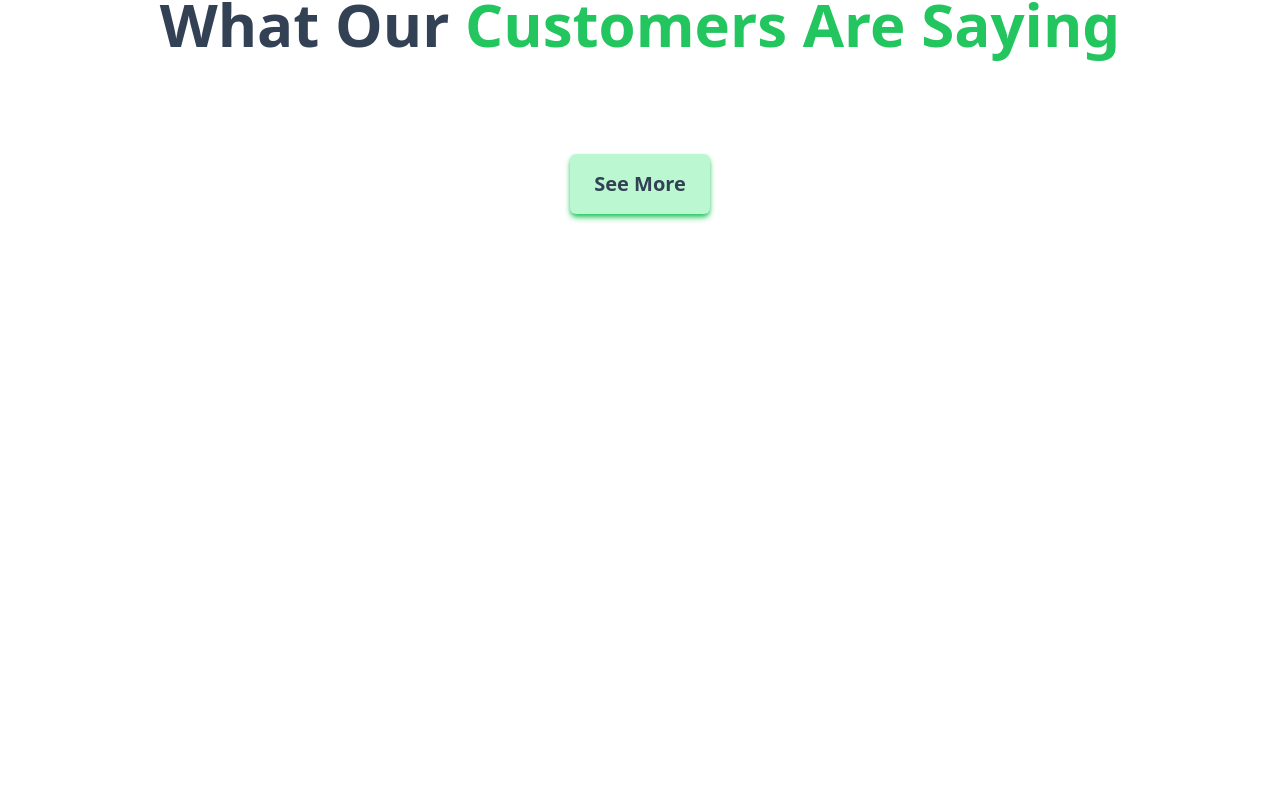
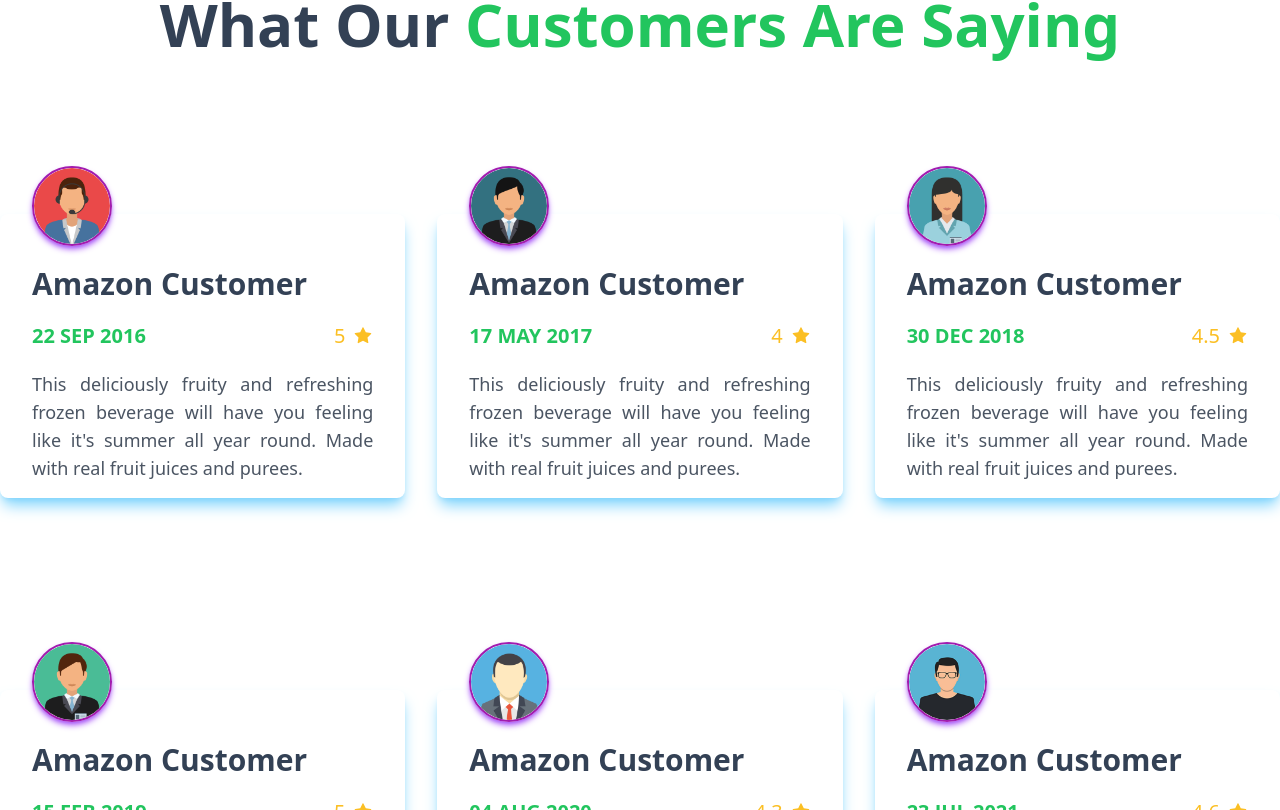
Before and after one commit to SEC-MASUM/tin-agro-farm, a React (Create React App) app: page / in a window 1280 px wide. Shown: the part 590-1400 px from the top of the page. Before the commit the page ends 916 px from the top, so only its background shows below. Built offline with nearby package versions, Linux system fonts and the light colour scheme.

Commit message:
used custom hook in Reviews and Home components, and used useNavigate hook in Home component review section

```diff
--- a/src/components/Home/Home.js
+++ b/src/components/Home/Home.js
@@ -1,7 +1,14 @@
-import React from "react";
+import React, { useState } from "react";
+import { useNavigate } from "react-router-dom";
 import figImage from "../../Assets/images/fig-2.jpg";
+import useReviews from "../../hooks/useReviews";
+import Review from "../Review/Review";
 
 const Home = () => {
+  let navigate = useNavigate();
+  const [reviews, setReviews] = useReviews();
+  // const [count, setCount] = useState(0);
+
   return (
     <div className="max-w-7xl mx-auto my-10">
       <div className="grid grid-cols-3 gap-4  mx-5 ">
@@ -30,17 +37,22 @@ const Home = () => {
           />
         </div>
       </div>
+
       {/* Review Section i Home page */}
       <div className="my-28">
         <h1 className="font-bold text-6xl text-slate-700 mb-20">
           What Our <span className="text-green-500"> Customers Are Saying</span>
         </h1>
-        {
-          // for(let i =0; i<3; i++){
+        <div className="grid grid-cols-3 gap-8">
+          {reviews.map((review) => (
+            <Review key={review.id} review={review}></Review>
+          ))}
+        </div>
 
-          // }
-        }
-        <button className="bg-green-200 rounded-md px-6 py-4 mt-5 font-semibold text-xl text-slate-700 shadow-md shadow-green-500">
+        <button
+          onClick={() => navigate("/reviews")}
+          className="bg-green-200 rounded-md px-6 py-4 mt-5 font-semibold text-xl text-slate-700 shadow-md shadow-green-500"
+        >
           See More
         </button>
       </div>
--- a/src/components/Review/Review.js
+++ b/src/components/Review/Review.js
@@ -5,30 +5,30 @@ const Review = ({ review }) => {
   const { author, posted_date, image, rating, text } = review;
   return (
     <div>
-      <div class="max-w-md py-4 px-8 bg-white shadow-lg shadow-sky-300 rounded-lg my-20">
-        <div class="flex justify-center md:justify-start -mt-16">
+      <div className="max-w-md py-4 px-8 bg-white shadow-lg shadow-sky-300 rounded-lg my-20">
+        <div className="flex justify-center md:justify-start -mt-16">
           <img
-            class="w-20 h-20 object-cover rounded-full border-2 border-fuchsia-700 shadow-md shadow-purple-500"
+            className="w-20 h-20 object-cover rounded-full border-2 border-fuchsia-700 shadow-md shadow-purple-500"
             src={image}
             alt="profile"
           />
         </div>
         <div>
-          <h2 class="text-slate-700 text-3xl font-bold text-left mt-5">
+          <h2 className="text-slate-700 text-3xl font-bold text-left mt-5">
             {author}
           </h2>
           <div className="flex justify-between my-5 text-xl">
-            <h3 class="text-green-500  font-semibold uppercase text-left ">
+            <h3 className="text-green-500  font-semibold uppercase text-left ">
               {posted_date}
             </h3>
             <h3 className="text-amber-400 flex items-center gap-2">
               {rating} <AiFillStar />
             </h3>
           </div>
-          <p class="mt-2 text-gray-600 text-left font-medium text-lg text-justify">{text}</p>
+          <p className="mt-2 text-gray-600 text-left font-medium text-lg text-justify">{text}</p>
         </div>
-        {/* <div class="flex justify-end mt-4">
-          <a href="#" class="text-xl font-medium text-indigo-500">
+        {/* <div className="flex justify-end mt-4">
+          <a href="#" className="text-xl font-medium text-indigo-500">
             John Doe
           </a>
         </div> */}
--- a/src/components/Reviews/Reviews.js
+++ b/src/components/Reviews/Reviews.js
@@ -1,23 +1,25 @@
 import React, { useEffect, useState } from "react";
+import useReviews from "../../hooks/useReviews";
 import Review from "../Review/Review";
 // import reviewData from "./reviewData";
 const Reviews = () => {
-  const [reviews, setReviews] = useState([]);
-  //   console.log(reviewData);
-  useEffect(() => {
-    fetch("reviewData.json")
-      .then((res) => res.json())
-      .then((data) => {
-        setReviews(data);
-        console.log(data);
-      });
-    //
-  }, []);
+  const [reviews, setReviews] = useReviews();
+  // const [reviews, setReviews] = useState([]);
+  // //   console.log(reviewData);
+  // useEffect(() => {
+  //   fetch("reviewData.json")
+  //     .then((res) => res.json())
+  //     .then((data) => {
+  //       setReviews(data);
+  //       console.log(data);
+  //     });
+  //   //
+  // }, []);
   return (
     <div className="max-w-7xl mx-auto my-5">
       <div className="grid grid-cols-3 gap-8">
         {reviews.map((review) => (
-          <Review review={review} />
+          <Review key={review.id} review={review} />
         ))}
       </div>
     </div>
--- a/src/hooks/useReviews.js
+++ b/src/hooks/useReviews.js
@@ -0,0 +1,19 @@
+import { useEffect, useState } from "react";
+
+const useReviews = () => {
+  const [reviews, setReviews] = useState([]);
+
+    // console.log(reviews);
+  useEffect(() => {
+    fetch("reviewData.json")
+      .then((res) => res.json())
+      .then((data) => {
+        setReviews(data);
+        console.log(data);
+      });
+    //
+  }, []);
+  return [reviews, setReviews];
+};
+
+export default useReviews;
```
